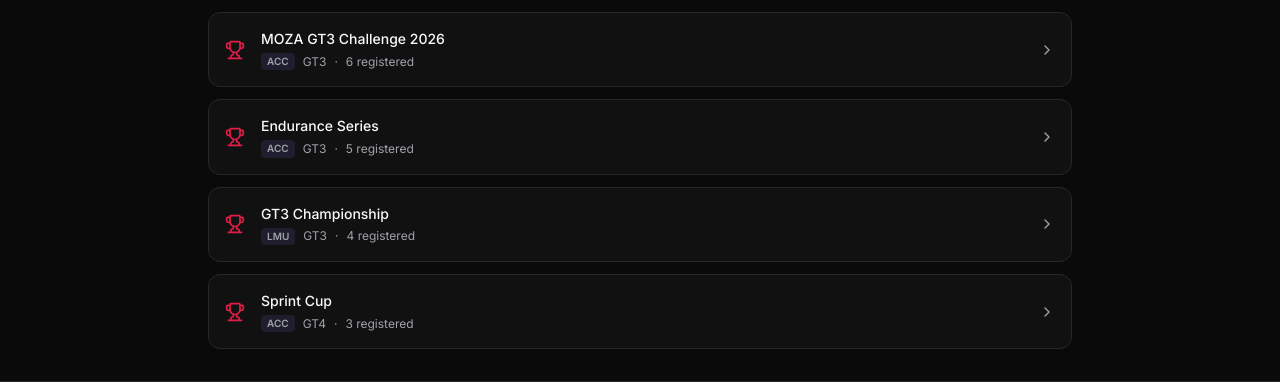
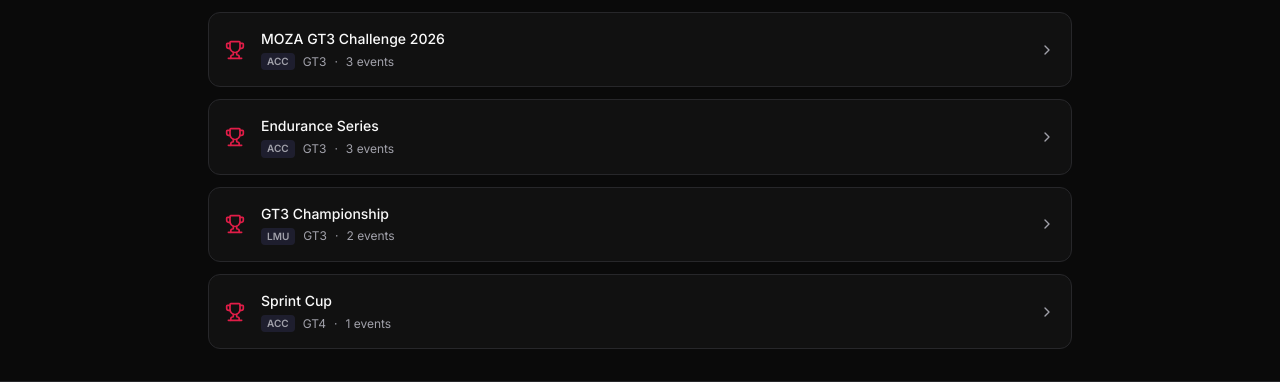
Before and after one commit to SagaLinZP/Racing-Arcade, a React (Vite) app in the folder prototype/: page /my-events in a window 1280 px wide. Shown: the part 287-669 px from the top of the page. Built offline with nearby package versions, Linux system fonts and the light colour scheme.

Commit message:
feat: enhance MyEventsPage filtering logic; ensure only relevant events are displayed per category

```diff
--- a/prototype/src/pages/HomePage.tsx
+++ b/prototype/src/pages/HomePage.tsx
@@ -65,8 +65,7 @@
   return (
     <div className="space-y-16 pb-16">
       {/* Hero Banner */}
-      <section className="relative overflow-hidden">
-        <div className="max-w-7xl mx-auto px-4 pt-12 pb-16">
+      <section className="max-w-7xl mx-auto px-4 pt-12">
         <div className="relative rounded-2xl overflow-hidden h-64 md:h-80" style={{ background: 'linear-gradient(135deg, #0f172a 0%, #1e1b4b 40%, #9f1239 100%)' }}>
           <div className="absolute inset-0 bg-gradient-to-r from-black/60 to-transparent" />
           <div className="relative z-10 h-full flex flex-col justify-center px-8 md:px-12 max-w-2xl">
@@ -82,7 +81,6 @@
             <Link to="/events" className="self-start px-6 py-2.5 bg-primary text-white rounded-lg text-sm font-semibold hover:bg-primary/90 transition-colors">
               {t('home.viewAllEvents')}
             </Link>
-            </div>
           </div>
         </div>
       </section>
--- a/prototype/src/pages/MyEventsPage.tsx
+++ b/prototype/src/pages/MyEventsPage.tsx
@@ -41,7 +41,10 @@
     standalone.filter(e => statusCategory(getEventStatus(e)) === cat)
 
   const getChampItems = (cat: 'upcoming' | 'inProgress' | 'completed') =>
-    champItems.filter(ci => ci.events.some(e => statusCategory(getEventStatus(e)) === cat))
+    champItems.map(ci => ({
+      ...ci,
+      events: ci.events.filter(e => statusCategory(getEventStatus(e)) === cat),
+    })).filter(ci => ci.events.length > 0)
 
   const counts = {
     upcoming: getStandalone('upcoming').length + getChampItems('upcoming').length,
@@ -138,7 +141,7 @@
                       <span className="px-1.5 py-0.5 rounded bg-accent text-[10px] font-semibold">{ch.game}</span>
                       <span>{ch.carClass}</span>
                       <span>·</span>
-                      <span>{ci.events.length} {lang === 'zh' ? '场已报名' : 'registered'}</span>
+                      <span>{ci.events.length} {lang === 'zh' ? '场赛事' : 'events'}</span>
                     </div>
                   </div>
                   {expanded ? <ChevronDown className="w-4 h-4 text-muted-foreground" /> : <ChevronRight className="w-4 h-4 text-muted-foreground" />}
```
Lines whose indentation alone changed are shown as unchanged.
